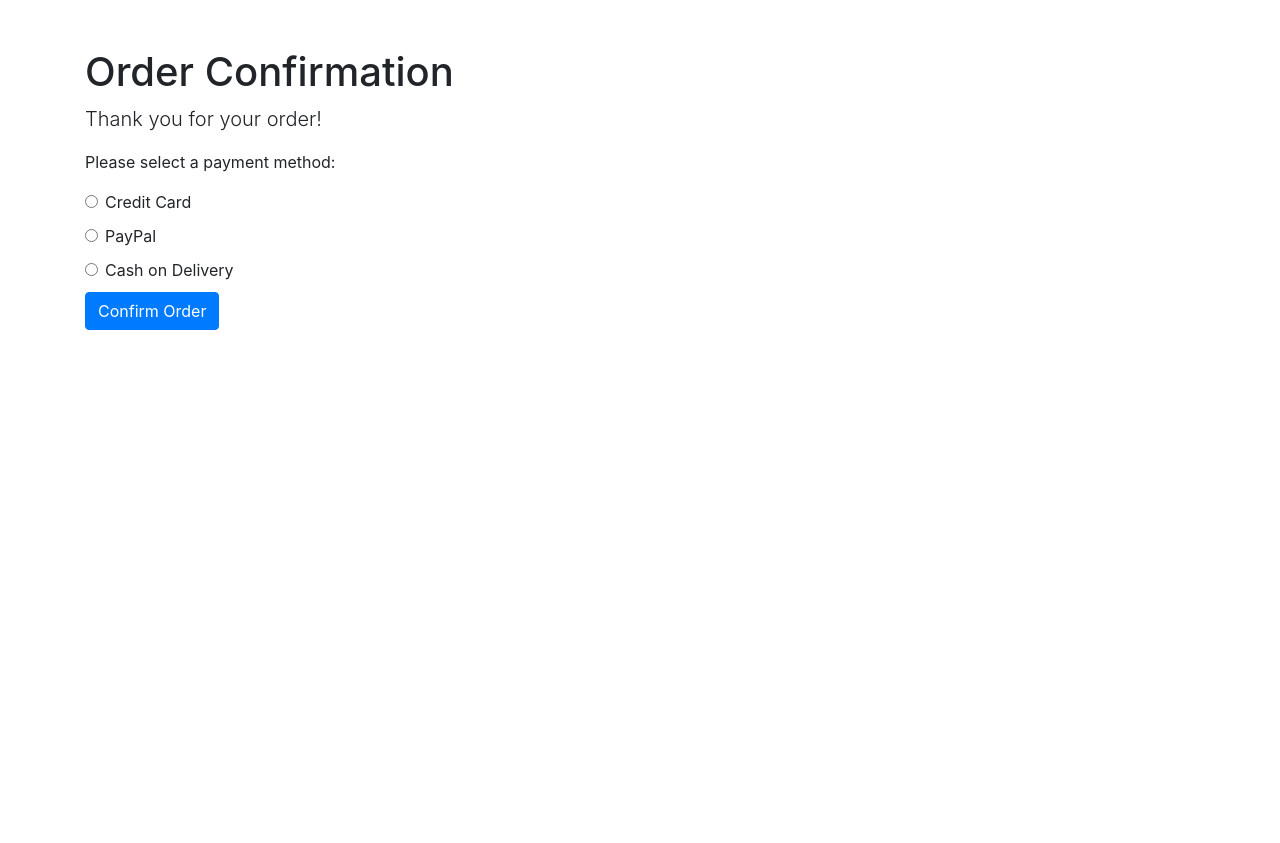
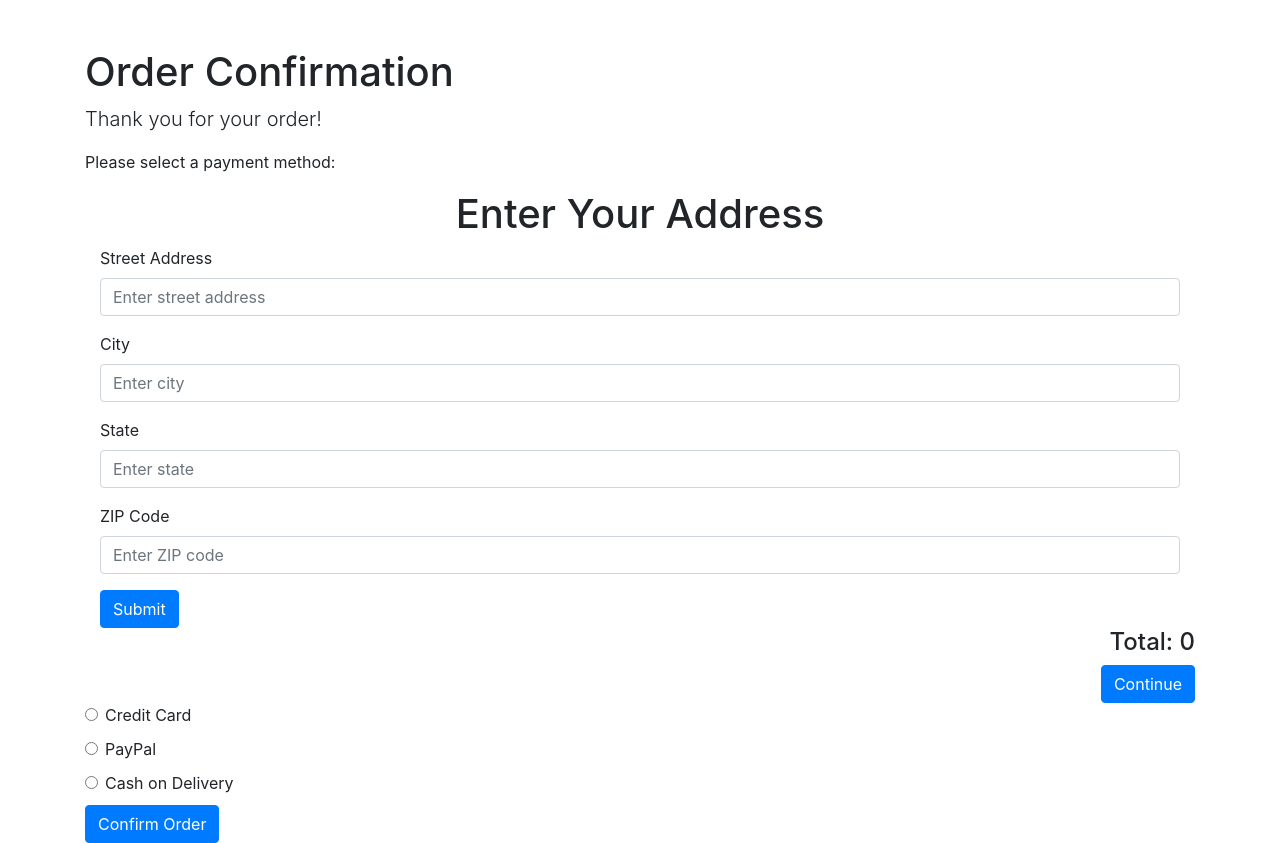
Before and after one commit to adithyan403/shopping-cart, a Flask app: page /orders in a window 1280 px wide. Before the commit the page ends 330 px from the top, so only its background shows below. Run offline with Flask 3, Linux system fonts and the light colour scheme; data that the repository does not hold is empty; some libraries are stand-ins or nearby versions.

Commit message:
order confirmation page

```diff
--- a/app.py
+++ b/app.py
@@ -197,4 +197,11 @@ def removecart(item):
     return redirect("/cart")
 @app.route("/orders")
 def order():
-    return render_template("order.html")
+    price1=0
+    db = client['shopping']  # Access the 'mydatabase' database
+    user_id = session.get('user_id')
+    collection=db[user_id]
+    orders=collection.find({})
+    for i in orders:
+            price1+=int(i["price"])
+    return render_template("order.html",items=orders,total=price1)
--- a/templates/order.html
+++ b/templates/order.html
@@ -15,6 +15,33 @@
 
         <p class="lead">Thank you for your order!</p>
         <p>Please select a payment method:</p>
+        <div class="container">
+            <h1 class="text-center">Enter Your Address</h1>
+            <form>
+                <div class="form-group">
+                    <label for="street">Street Address</label>
+                    <input type="text" class="form-control" id="street" placeholder="Enter street address" required>
+                </div>
+                <div class="form-group">
+                    <label for="city">City</label>
+                    <input type="text" class="form-control" id="city" placeholder="Enter city" required>
+                </div>
+                <div class="form-group">
+                    <label for="state">State</label>
+                    <input type="text" class="form-control" id="state" placeholder="Enter state" required>
+                </div>
+                <div class="form-group">
+                    <label for="zip">ZIP Code</label>
+                    <input type="text" class="form-control" id="zip" placeholder="Enter ZIP code" required>
+                </div>
+                <button type="submit" class="btn btn-primary">Submit</button>
+            </form>
+        </div>
+
+    <div class="text-right">
+        <h4>Total: {{total}}</h4>
+        <a href="" class="btn btn-primary">Continue</a>
+    </div>
 
         <form action="/payment" method="post">
             <div class="form-check payment-option">
```
